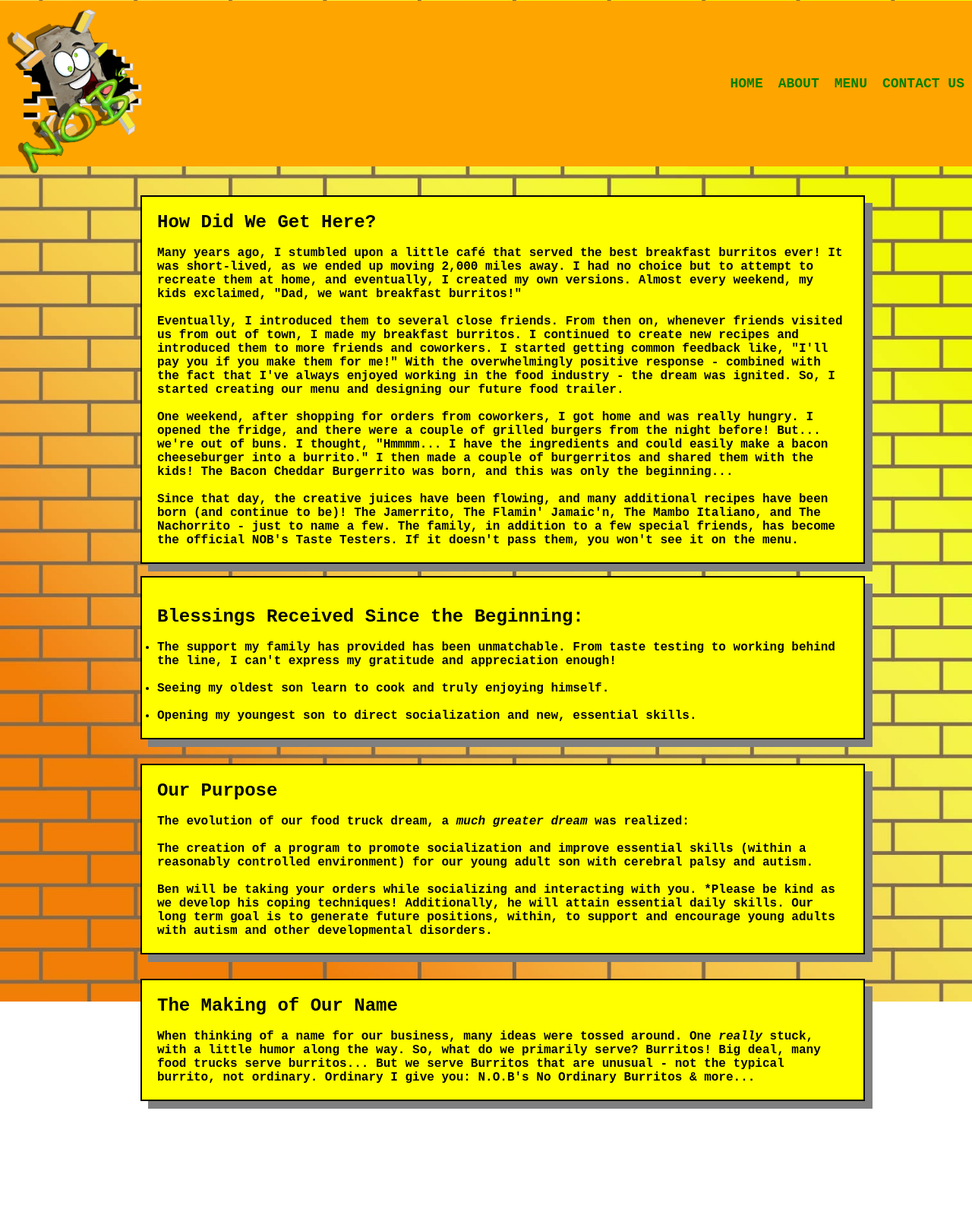
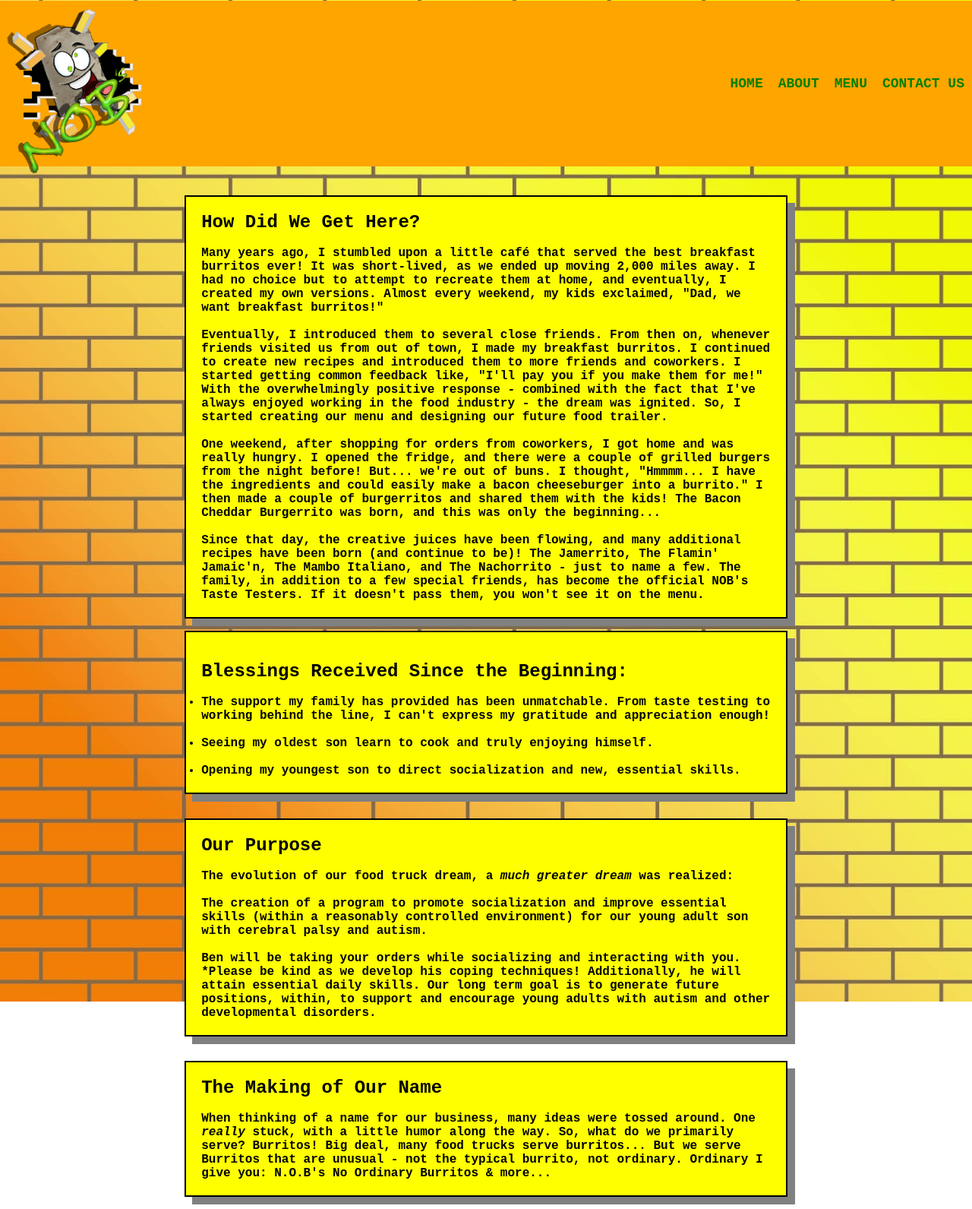
Before and after one commit to benStella/NOBs, a PHP site: page /public/html/about.html in a window 1280 px wide. Shown: the whole page at 76% size. Run offline with PHP 8.4, Linux system fonts and the light colour scheme.

Commit message:
minor enhancements

```diff
--- a/public/css/about.css
+++ b/public/css/about.css
@@ -16,9 +16,9 @@
 
 .Story {
     background-color: var(--primary-color);
-    margin-right: 11vw;
+    margin-right: 19%;
+    margin-left: 19%;
     padding: 20px;
-    margin-left: 185px;
     border: 2px solid black;
     box-shadow: 10px 10px gray;
 }
--- a/public/css/menu.css
+++ b/public/css/menu.css
@@ -25,7 +25,7 @@
 }
 
 
-@media screen and (max-width: 425px) {
+@media screen and (max-width: 768px) {
     #Menu section {
         display: block;
     }
--- a/public/html/menu.html
+++ b/public/html/menu.html
@@ -32,7 +32,7 @@
 
         <section>
             <p>
-                <span class="heading">(1)Burgerrito(with or without cheese):</span>
+                <span class="heading">Burgerrito(with or without cheese):</span>
                 1/3lb seasoned angus beef burger, lettuce, tomato,
                 pickles, onions, ketchup and mustard, wrapped in a toasted flour tortilla.
             </p>
@@ -40,7 +40,7 @@
 
         <section>
             <p>
-                <span class="heading">(2) Bacon Cheddar Burgerrito:</span>
+                <span class="heading">Bacon Cheddar Burgerrito:</span>
                 1/3lb seasoned angus beef burger, cheddar cheese, bacon, lettuce, tomato,
                 pickles, onions, ketchup and mustard, wrapped in a toasted flour tortilla.
             </p>
@@ -48,7 +48,7 @@
 
         <section>
             <p>
-                <span class="heading">(3) Knucklehead:</span>
+                <span class="heading">Knucklehead:</span>
                 1/3lb seasoned angus beef burger, cheddar cheese, bacon, lettuce, tomato,
                 pickles, onions, ketchup and mustard, wrapped in a toasted flour tortilla.
             </p>
```
